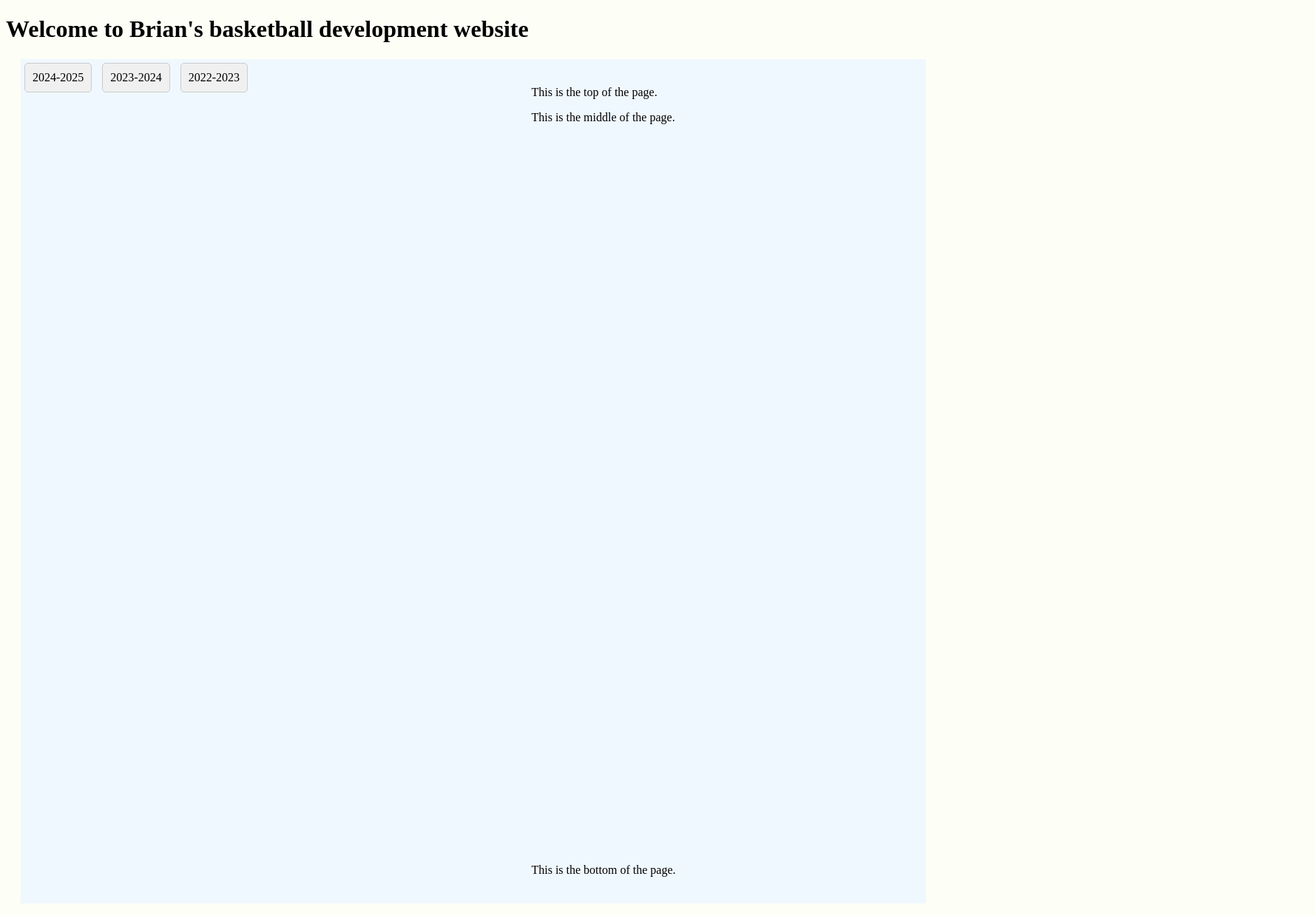
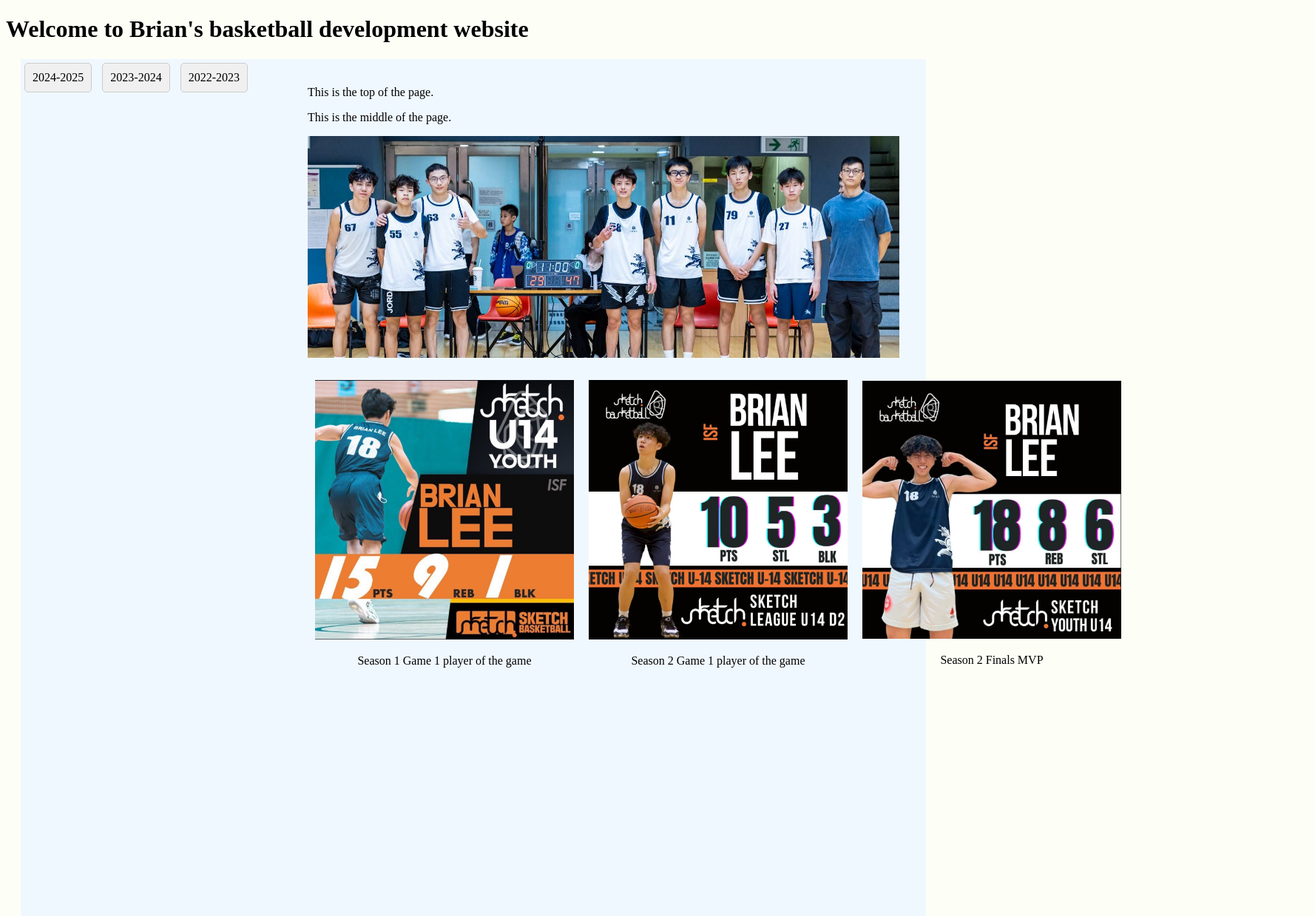
Before and after one commit to brianisgoated/brianisgoated.github.io, a plain HTML site: page index.html in a window 1280 px wide. Shown: the top 1239 px of the page at 74% size, 1778 px wide, since content can reach past the window. Drawn offline with Linux system fonts and the light colour scheme.

Commit message:
right now i am currently stuck with fixing the layout of my images, I'm not sure if it is a problem with my flexbox or something else. #how exactly do i fix this?.

```diff
--- a/index.html
+++ b/index.html
@@ -11,41 +11,15 @@
     <h1>Welcome to Brian's basketball development website</h1>
     <div class="flexbox-grid" >
 
-      <!DOCTYPE html>
 <html lang="en">
 <head>
     <meta charset="UTF-8">
     <meta name="viewport" content="width=device-width, initial-scale=1.0">
     <title>Page Sections</title>
-    <style>
-        .button-container {
-            text-align: center; /* Centers the buttons horizontally */
-            margin-bottom: 20px; /* Adds some space below the buttons */
-        }
-        .border-box {
-            display: inline-block; /* Keeps the buttons inline */
-            margin: 5px; /* Adds some space between buttons */
-            padding: 10px; /* Adds some padding inside the buttons */
-            border: 1px solid #ccc; /* Adds a border to the buttons */
-            text-decoration: none; /* Removes underline from links */
-            background-color: #f0f0f0; /* Adds a background color to the buttons */
-            color: #000; /* Sets the text color */
-            border-radius: 5px; /* Rounds the corners of the buttons */
-        }
-        .border-box:hover {
-            background-color: #e0e0e0; /* Changes background color on hover */
-        }
-        #content {
-            max-width: 800px; /* Sets a maximum width for the content */
-            margin: 0 auto; /* Centers the content container */
-            padding: 20px; /* Adds padding inside the content container */
-        }
-        #bottom {
-            margin-top: 1000px; /* Simulates a long page */
-        }
-    </style>
+
 </head>
 <body>
+
     <div class="button-container">
         <a class="border-box" href="#top">2024-2025</a>
         <a class="border-box" href="#middle">2023-2024</a>
@@ -54,10 +28,31 @@
 
     <!-- Content to simulate a long page -->
     <div id="content">
-        <p id="top">This is the top of the page.</p>
-        <p id="middle">This is the middle of the page.</p>
-        <p id="bottom">This is the bottom of the page.</p>
-    </div>
+            <p id="top">This is the top of the page.</p>
+            <p id="middle">This is the middle of the page.</p>
+
+      <div class="photobackground2">
+      </div>
+
+      <div class="image-container">
+          <div class="column-3">
+              <img src="POTG1.jpg" alt="Progress throughout the years" width="350" length="250" />
+                <p>Season 1 Game 1 player of the game</p>
+          </div>
+
+          <div class="column-3">
+              <img src="POTG2.jpg" alt="Progress throughout the years" width="350" length="250" />
+              <p>Season 2 Game 1 player of the game</p>
+          </div>
+
+          <div class="column-3">
+              <img src="POTG3.jpg" alt="Progress throughout the years" width="350" length="250" />
+              <p>Season 2 Finals MVP</p>
+          </div>
+            </div>
+
+            <p id="bottom"></p>
+        </div>
 
     <script>
         document.querySelectorAll('a[href^="#"]').forEach(anchor => {
--- a/styles.css
+++ b/styles.css
@@ -12,8 +12,50 @@ html{
     background-color: aliceblue;
 }
 
+/* .flexbox-grid {
+    display: flex;
+    flex-wrap: wrap;
+} */
+
+.button-container {
+    text-align: center; /* Centers the buttons horizontally */
+    margin-bottom: 20px; /* Adds some space below the buttons */
+}
+
+.border-box {
+    display: inline-block; /* Keeps the buttons inline */
+    margin: 5px; /* Adds some space between buttons */
+    padding: 10px; /* Adds some padding inside the buttons */
+    border: 1px solid #ccc; /* Adds a border to the buttons */
+    text-decoration: none; /* Removes underline from links */
+    background-color: #f0f0f0; /* Adds a background color to the buttons */
+    color: #000; /* Sets the text color */
+    border-radius: 5px; /* Rounds the corners of the buttons */
+}
+
+.image-container {
+    display: flex;
+    justify-content: space-around;
+    align-items: center;
+    margin: 20px 0;
+}
+
+.column-3 {
+    text-align: center;
+    margin: 10px;
+}
+
 .photobackground{
     background-image: url(2022team.png);
+    background-size: cover;
+    background-repeat: no-repeat;
+    background-position: center;
+    padding: 150px 0;
+    background-attachment: fixed;
+    }
+
+.photobackground2{
+    background-image: url(photo.jpg);
     background-size: cover;
     background-repeat: no-repeat;
     background-position: center;
@@ -24,3 +66,17 @@ html{
 .align-right{
     text-align: right;
 }
+
+.border-box:hover {
+    background-color: #e0e0e0; /* Changes background color on hover */
+}
+
+#content {
+    max-width: 800px;
+    margin: 0 auto; /* Centers the content container */
+    padding: 20px; /* Adds padding inside the content container */
+}
+
+#bottom {
+    margin-top: 1000px; /* Simulates a long page */
+}
```
